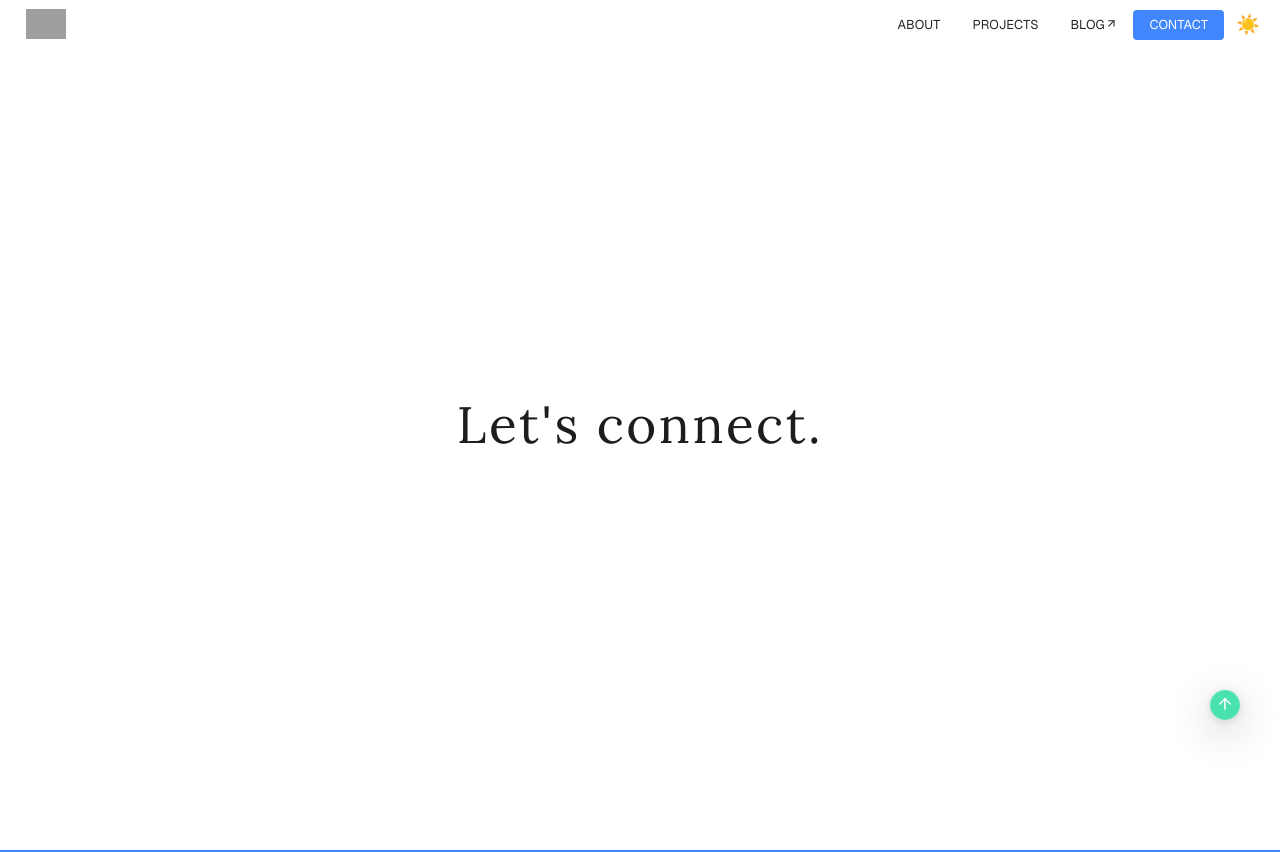
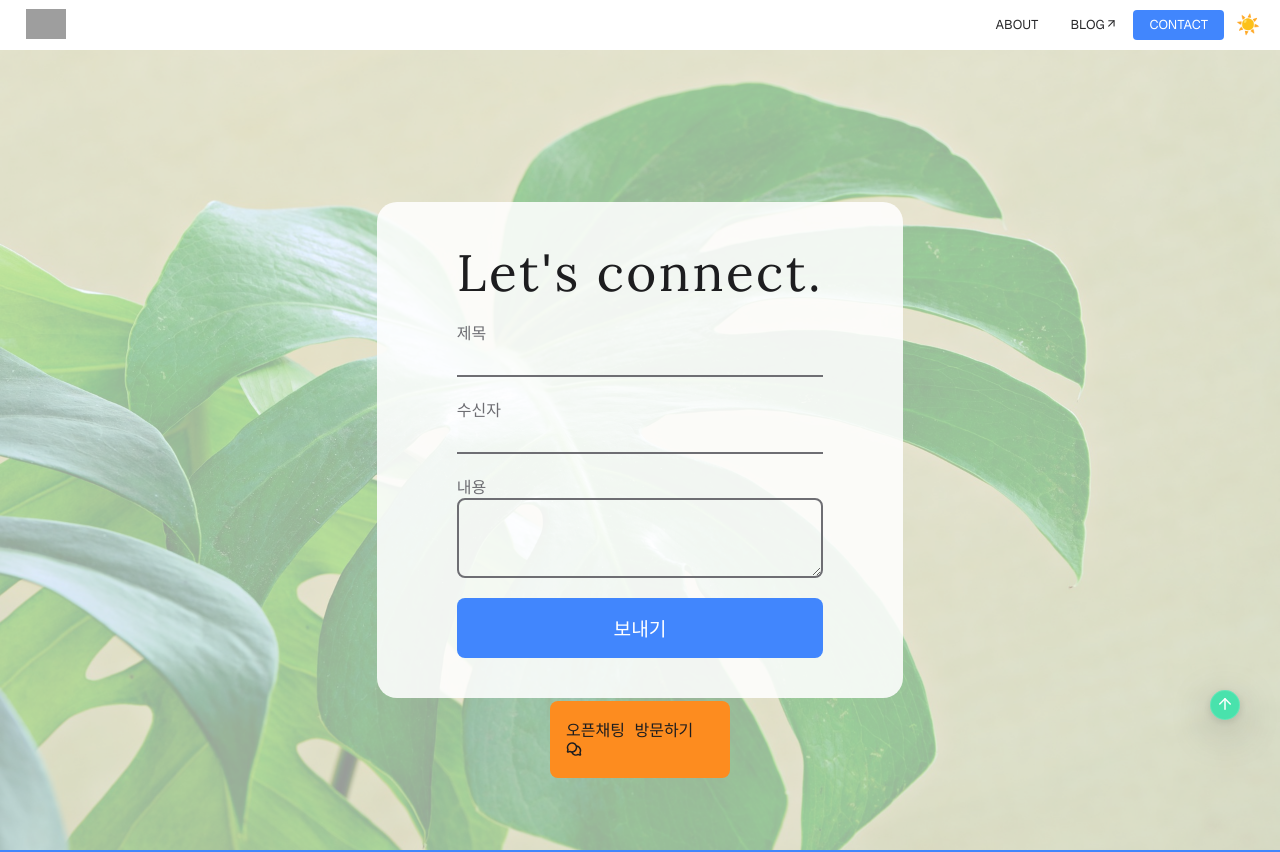
Before and after one commit to Baejiu/portfolio2025, a Next.js app: page /contact in a window 1280 px wide. Shown: the top 852 px of the page. Built offline with nearby package versions, Linux system fonts and the light colour scheme; grey boxes are pictures that could not be loaded; a web font is replaced by a local one.

Commit message:
feat: contact 페이지 작업

```diff
--- a/package.json
+++ b/package.json
@@ -15,6 +15,7 @@
     "geist": "^1.3.1",
     "motion": "^11.15.0",
     "next": "15.0.3",
+    "nodemailer": "^6.9.16",
     "react": "19.0.0-rc-66855b96-20241106",
     "react-dom": "19.0.0-rc-66855b96-20241106",
     "react-icons": "^5.4.0",
@@ -22,6 +23,7 @@
   },
   "devDependencies": {
     "@types/node": "^20",
+    "@types/nodemailer": "^6.4.17",
     "@types/react": "^18",
     "@types/react-dom": "^18",
     "eslint": "^8",
--- a/src/app/contact/page.tsx
+++ b/src/app/contact/page.tsx
@@ -1,27 +1,190 @@
 'use client';
-import React from 'react';
+import React, { useState } from 'react';
 import PageContainer from '@/common/components/layout/PageContainer';
 import { Title } from '@/common/components';
 import styled from 'styled-components';
+import { MailType } from '@/lib/nodemailer';
+import { sendContactEmail } from '@/common/services/sendmail';
+import { PiChatsCircleBold } from 'react-icons/pi';
 
 const Container = styled.div`
   width: 100vw;
-  min-height: calc(100vh - 50px);
-  padding: 40px;
+  min-height: calc(100vh);
+  background: url('/assets/images/contact_bg.jpg');
+  background-size: cover;
+  position: relative;
+  isolation: isolate;
+  display: flex;
+  flex-direction: row;
+  justify-content: center;
+  align-items: center;
+  padding: 20px;
+  &::before {
+    content: '';
+    position: absolute;
+    z-index: -1;
+    inset: 0;
+    opacity: 0.6;
+    background-color: ${({ theme }) => theme.color.bg};
+  }
+
+  @media screen and (max-width: 460px) {
+    min-height: auto;
+    padding: 80px 20px 160px;
+  }
+`;
+const Contents = styled.div`
+  position: relative;
+  border-radius: ${({ theme }) => theme.radius.large};
+  background-color: ${({ theme }) => `${theme.color.bg}DE`};
+
   display: flex;
   flex-direction: column;
   justify-content: center;
+  padding: 40px 80px;
   align-items: center;
+  gap: 16px;
   width: fit-content;
   max-width: 1200px;
-  margin: 0 auto;
-  gap: 60px;
+  font-size: 1rem;
+
+  @media screen and (max-width: 460px) {
+    padding: 40px;
+    width: 100%;
+    background-color: ${({ theme }) => `${theme.color.bg}aa`};
+  }
+`;
+const Label = styled.label`
+  display: flex;
+  flex-direction: column;
+  width: 100%;
+  color: ${({ theme }) => theme.color.description};
+  margin-bottom: 4px;
+`;
+const Input = styled.input`
+  background: none;
+  outline: none;
+  border: none;
+  padding: 8px 4px;
+  border-bottom: 2px solid ${({ theme }) => theme.color.description};
+  transition: all 0.4s;
+  color: ${({ theme }) => theme.color.title01};
+  &:hover,
+  &:active,
+  &:focus {
+    background-color: ${({ theme }) => `${theme.color.bg}9E`};
+    border-bottom: 2px solid ${({ theme }) => theme.color.blue};
+  }
+`;
+const TextArea = styled.textarea`
+  height: 80px;
+  background: none;
+  outline: none;
+  transition: all 0.4s;
+  color: ${({ theme }) => theme.color.title01};
+  border-radius: ${({ theme }) => theme.radius.medium};
+  padding: 8px 4px;
+  border: 2px solid ${({ theme }) => theme.color.description};
+
+  &:hover,
+  &:active,
+  &:focus {
+    background-color: ${({ theme }) => `${theme.color.bg}9E`};
+    border: 2px solid ${({ theme }) => theme.color.blue};
+  }
+`;
+const KaKaoButton = styled.a`
+  position: absolute;
+  bottom: -80px;
+  width: 180px;
+  font-size: 1rem;
+  background-color: ${({ theme }) => theme.color.orenge};
+  border-radius: ${({ theme }) => theme.radius.medium};
+  padding: 16px;
+  color: ${({ theme }) => theme.color.title01};
+`;
+const SendButton = styled.button<{ loading?: boolean }>`
+  width: 100%;
+  font-size: 1.2rem;
+  border-radius: ${({ theme }) => theme.radius.medium};
+  background-color: ${({ theme }) => theme.color.blue};
+  padding: 16px;
+  color: ${({ theme }) => `${theme.color.white}`};
+  cursor: ${({ loading }) => (loading ? 'wait' : 'pointer')};
 `;
 function Contact() {
+  const [isLoading, setIsLoading] = useState<boolean>(false);
+  const [mail, setMail] = useState<MailType>({
+    subject: '',
+    sender: '',
+    text: '',
+  });
+
+  const handleMail = (id: keyof MailType, text: string) => {
+    if (!text || text == '') {
+      return;
+    }
+
+    setMail((prev) => ({
+      ...prev,
+      [id]: text,
+    }));
+  };
+  const sendButton = async () => {
+    setIsLoading(true);
+    try {
+      await sendContactEmail(mail);
+      alert('메일 전송이 완료되었습니다.');
+      setMail(() => ({ subject: '', sender: '', text: '' }));
+    } catch (error) {
+      console.log(error);
+      alert('메일 전송에 실패했습니다. 다시 시도해주세요.');
+    } finally {
+      setIsLoading(false);
+    }
+  };
   return (
     <PageContainer>
       <Container>
-        <Title>Let's connect.</Title>
+        <Contents>
+          <Title>{`Let's connect.`}</Title>
+
+          <Label htmlFor="subject">
+            제목
+            <Input
+              id="subject"
+              onChange={(e) => handleMail('subject', e.target.value)}
+            />
+          </Label>
+          <Label htmlFor="sender">
+            수신자
+            <Input
+              id="sender"
+              onChange={(e) => handleMail('sender', e.target.value)}
+            />
+          </Label>
+          <Label htmlFor="text">
+            내용
+            <TextArea
+              id="text"
+              onChange={(e) => handleMail('text', e.target.value)}
+            />
+          </Label>
+          <SendButton
+            onClick={sendButton}
+            disabled={isLoading}
+            loading={isLoading}
+          >
+            보내기
+          </SendButton>
+          <KaKaoButton
+            href="https://open.kakao.com/o/s8Usjc1d"
+            target="_blank"
+            rel="noreferrer"
+          >
+            오픈채팅 방문하기 <PiChatsCircleBold />
+          </KaKaoButton>
+        </Contents>
       </Container>
     </PageContainer>
   );
--- a/src/common/components/layout/Header.tsx
+++ b/src/common/components/layout/Header.tsx
@@ -74,9 +74,9 @@ function Header() {
           <NavItem>
             <Link href={'/about'}>about</Link>
           </NavItem>
-          <NavItem>
+          {/* <NavItem>
             <Link href={'/projects'}>projects</Link>
-          </NavItem>
+          </NavItem> */}
           <NavItem>
             <Link href={'https://ji-u.tistory.com/'} target="_blank">
               blog
--- a/src/common/components/layout/PageContainer.tsx
+++ b/src/common/components/layout/PageContainer.tsx
@@ -1,10 +1,14 @@
 import React, { useRef } from 'react';
 import styled from 'styled-components';
-import { FiArrowUpRight, FiArrowUp } from 'react-icons/fi';
+import { FiArrowUp } from 'react-icons/fi';
 
 const StyledPageContainer = styled.div`
   background-color: ${({ theme }) => theme.color.bg};
   min-height: calc(100vh);
+
+  @media screen and (max-width: 768px) {
+    min-height: auto;
+  }
 `;
 const TopButton = styled.button`
   position: fixed;
--- /dev/null
+++ b/src/common/services/sendmail.ts
@@ -0,0 +1,19 @@
+import { MailType } from '@/lib/nodemailer';
+
+export async function sendContactEmail(emailForm: MailType) {
+  const response = await fetch('/api/contact', {
+    method: 'POST',
+    body: JSON.stringify(emailForm),
+    headers: {
+      'Content-Type': 'application/json',
+    },
+  });
+
+  const data = await response.json();
+
+  if (!response.ok) {
+    throw new Error(data.message || '서버 요청에 실패함');
+  }
+
+  return data;
+}
--- /dev/null
+++ b/src/lib/nodemailer.ts
@@ -0,0 +1,24 @@
+import nodemailer from 'nodemailer';
+
+const email = process.env.REACT_APP_GMAIL_ADDRESS;
+const pass = process.env.REACT_APP_GMAIL_PASS;
+
+export type MailType = {
+  subject: string;
+  sender: string;
+  text: string;
+};
+export const transporter = nodemailer.createTransport({
+  host: 'smtp.gmail.com',
+  port: 465,
+  secure: true,
+  auth: {
+    user: email,
+    pass,
+  },
+});
+
+export const mailOptions = {
+  from: email,
+  to: 'jiumaker@naver.com',
+};
```
Also changed, not shown: src/app/api/contact/route.jsx (added, +24 -0 lines), public/assets/images/contact_bg.jpg (added), 1 other file (tests, documents, lock files or other folders).
